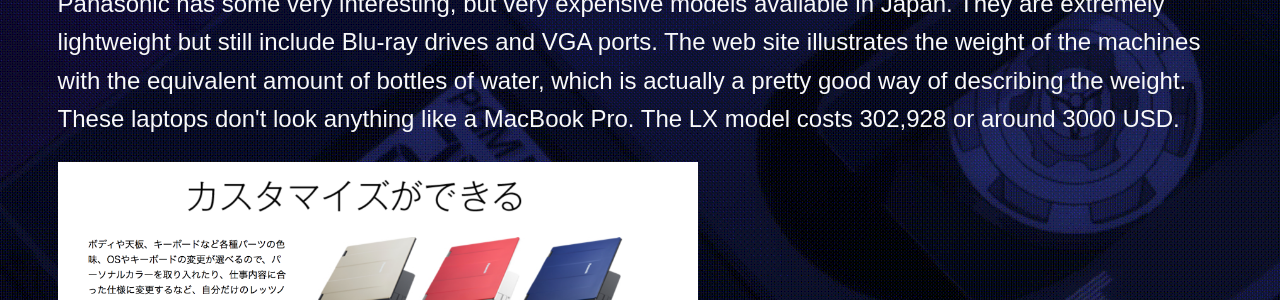
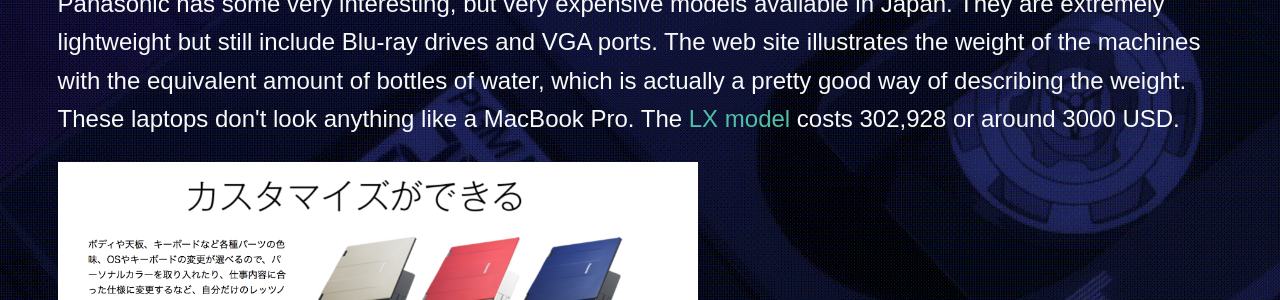
Before and after one commit to little9/little9.github.io, a Jekyll site: the page built from _posts/2016-11-06-japan-laptops.html, in a window 1280 px wide and 900 px high, scrolled down 1652 px. Shown: the part 270-570 px from the top of the window. Built offline with Jekyll 4.4.1, drawn with Linux system fonts in a browser that asks for light colours; nearby versions of some CDN libraries; part of the change alters nothing that is shown; some of the changed text lies outside the part shown.

```diff
--- a/_posts/2016-11-06-japan-laptops.html
+++ b/_posts/2016-11-06-japan-laptops.html
@@ -18,7 +18,7 @@ I have a strange attachment to Panasonic that goes back to their 3DO days. When
 </p>
 <img width="55%" height="60%"  src="/images/LX_17.jpg"/>
 <p>
-Panasonic has some very interesting, but very expensive models available in Japan. They are extremely lightweight but still include Blu-ray drives and VGA ports. The web site illustrates the weight of the machines with the equivalent amount of bottles of water, which is actually a pretty good way of describing the weight. These laptops don't look anything like a MacBook Pro. The LX model costs 302,928 or around 3000 USD.
+Panasonic has some very interesting, but very expensive models available in Japan. They are extremely lightweight but still include Blu-ray drives and VGA ports. The web site illustrates the weight of the machines with the equivalent amount of bottles of water, which is actually a pretty good way of describing the weight. These laptops don't look anything like a MacBook Pro. The <a href="http://ec-club.panasonic.jp/pc/lx/">LX model</a> costs 302,928 or around 3000 USD.
 </p>
 <img width="55%" height="60%" src="/images/lx-2.png"/>
 <p>
```
